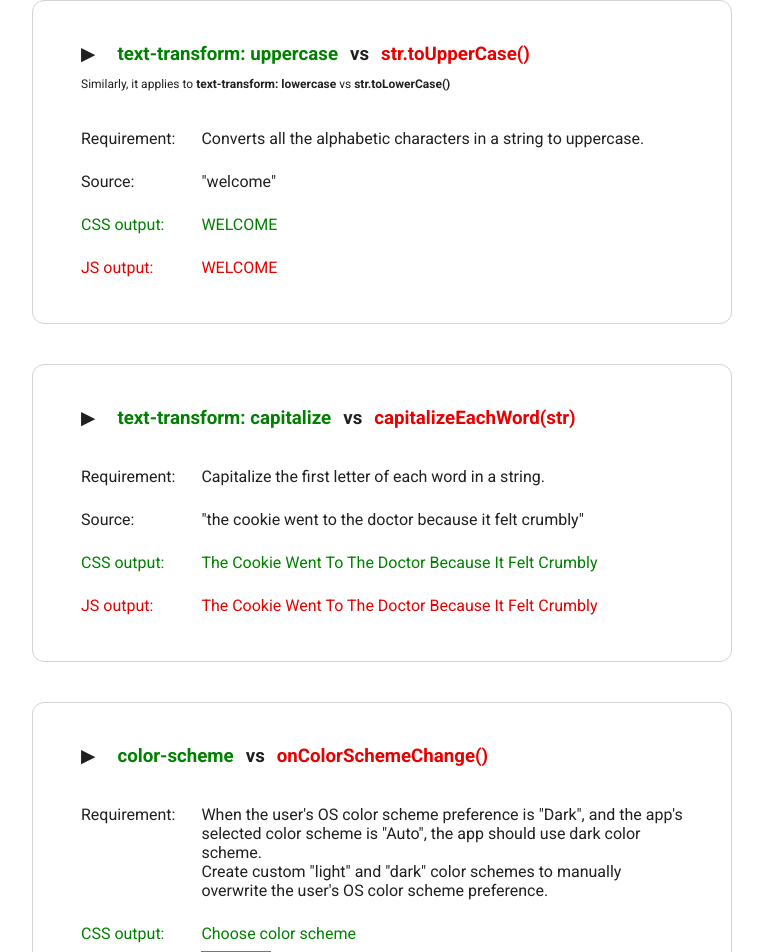
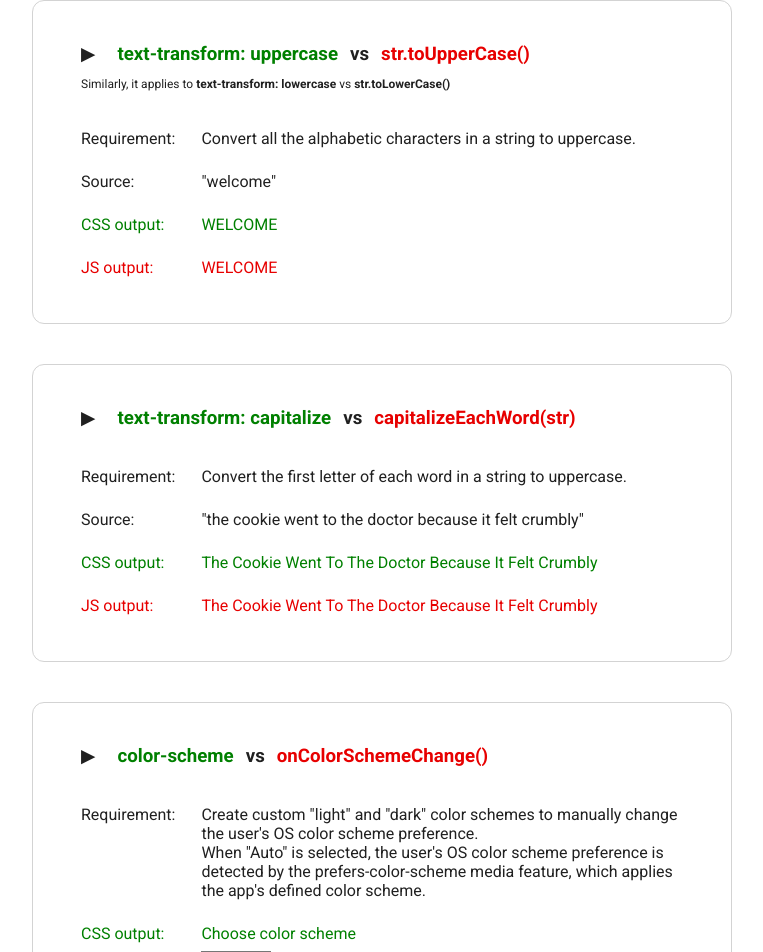
Before and after one commit to alinilea/css-vs-js, a React (Create React App) app: page / in a window 1280 px wide. Shown: the part 293-1245 px from the top of the page, without its empty margins (258-1021 px from the left). Built offline with nearby package versions, Linux system fonts and the light colour scheme.

Commit message:
update content

```diff
--- a/src/App.js
+++ b/src/App.js
@@ -37,7 +37,7 @@ export default function App() {
         <CssReference name='Properties'>
           <Example {...EXAMPLE.TEXT_TRANSFORM_UPPERCASE_VS_STR_TO_UPPER_CASE_METH}>
             <Requirement source={TEXT_NO_1_LOWER_CASE}>
-              <p>Converts all the alphabetic characters in a string to uppercase.</p>
+              <p>Convert all the alphabetic characters in a string to uppercase.</p>
             </Requirement>
 
             <Method name='css'>
@@ -51,7 +51,7 @@ export default function App() {
 
           <Example {...EXAMPLE.TEXT_TRANSFORM_CAPITALIZE_VS_CAPITALIZE_STR_FUNC}>
             <Requirement source={TEXT_NO_2_LOWER_CASE}>
-              <p>Capitalize the first letter of each word in a string.</p>
+              <p>Convert the first letter of each word in a string to uppercase.</p>
             </Requirement>
 
             <Method name='css'>
@@ -67,12 +67,12 @@ export default function App() {
           <Example {...EXAMPLE.COLOR_SCHEME_VS_ON_COLOR_SCHEME_CHANGE_FUNC}>
             <Requirement>
               <p>
-                When the user's OS color scheme preference is "Dark",
-                and the app's selected color scheme is "Auto",
-                the app should use dark color scheme.
+                Create custom "light" and "dark" color schemes
+                to manually change the user's OS color scheme preference.
                 <br />
-                Create custom "light" and "dark" color schemes
-                to manually overwrite the user's OS color scheme preference.
+                When "Auto" is selected, the user's OS color scheme preference
+                is detected by the prefers-color-scheme media feature,
+                which applies the app's defined color scheme.
               </p>
             </Requirement>
 
@@ -109,6 +109,7 @@ export default function App() {
             <Requirement source={STEPS}>
               <p>
                 Display a list of step names, separated by arrows.
+                <br />
                 The last step name in the list should not be followed by an arrow!
               </p>
             </Requirement>
--- a/src/styles.scss
+++ b/src/styles.scss
@@ -245,18 +245,16 @@ section .note {
   }
 }
 
+/* BEGIN - EXAMPLES */
+/* TEXT_TRANSFORM_UPPERCASE_VS_STR_TO_UPPER_CASE_METH */
+.text-uppercase-css {
+  text-transform: uppercase;
+}
 
 /* TEXT_TRANSFORM_CAPITALIZE_VS_CAPITALIZE_STR_FUNC */
 .text-transform-capitalize-css {
   text-transform: capitalize;
 }
-
-/* TEXT_TRANSFORM_UPPERCASE_VS_STR_TO_UPPER_CASE_METH */
-.text-uppercase-css {
-  text-transform: uppercase;
-}
-
-
 
 /* LAST_CHILD_PSEUDO_CLASS_VS_IS_LAST_CHILD_VAR */
 .last-child-css {
@@ -310,3 +308,4 @@ section .note {
 .first-letter-css::first-letter {
   text-transform: uppercase;
 }
+/* END - EXAMPLES */
```
